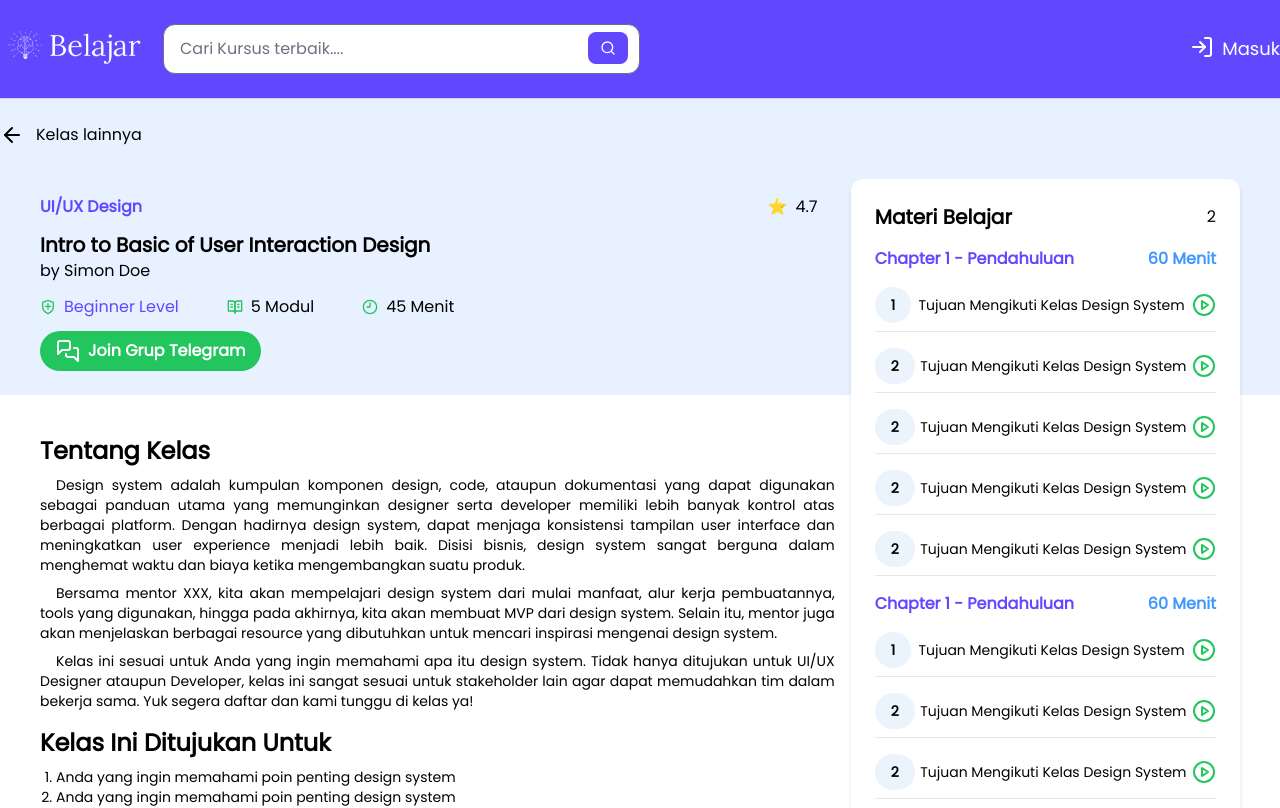
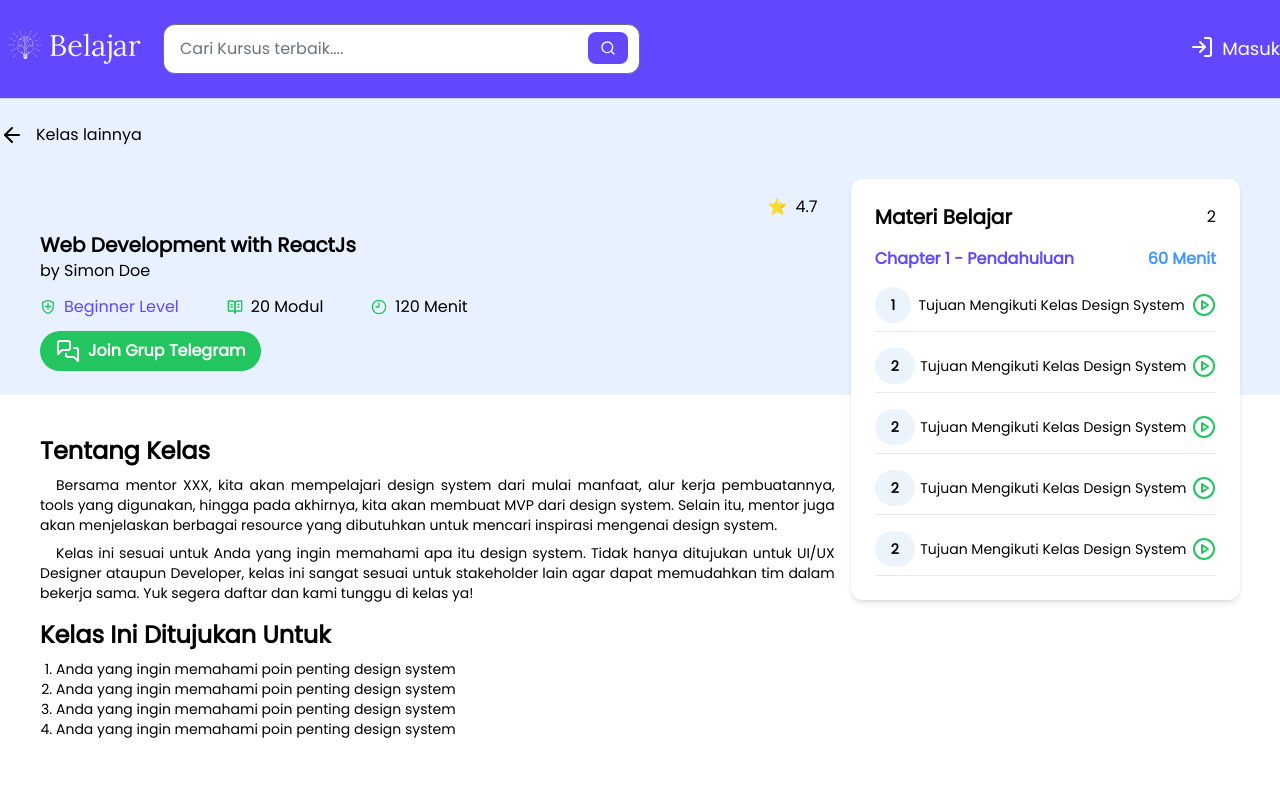
Before and after one commit to NelanJoe/final-project-fe-binar, a React (Vite) app: page /courses/1 in a window 1280 px wide. Shown: the top 808 px of the page. Built offline with nearby package versions, Linux system fonts and the light colour scheme; no server answers.

Commit message:
add: data from api in detail courses

```diff
--- a/src/stores/course/course.api.js
+++ b/src/stores/course/course.api.js
@@ -10,7 +10,15 @@ const courseApi = apiSlice.injectEndpoints({
         };
       },
     }),
+    getCourseById: builder.query({
+      query: (courseId) => {
+        return {
+          url: `/course/${courseId}`,
+          method: "GET",
+        };
+      },
+    }),
   }),
 });
 
-export const { useGetCoursesQuery } = courseApi;
+export const { useGetCoursesQuery, useGetCourseByIdQuery } = courseApi;
--- a/src/views/Courses/components/course-description.jsx
+++ b/src/views/Courses/components/course-description.jsx
@@ -1,18 +1,12 @@
-const CourseDescription = () => {
+import PropTypes from "prop-types";
+
+const CourseDescription = ({ course }) => {
   return (
     <div className="space-y-4">
       <div>
         <h2 className="font-semibold text-2xl mb-2">Tentang Kelas</h2>
         <div className="space-y-2 text-justify text-sm">
-          <article className="indent-4">
-            Design system adalah kumpulan komponen design, code, ataupun
-            dokumentasi yang dapat digunakan sebagai panduan utama yang
-            memunginkan designer serta developer memiliki lebih banyak kontrol
-            atas berbagai platform. Dengan hadirnya design system, dapat menjaga
-            konsistensi tampilan user interface dan meningkatkan user experience
-            menjadi lebih baik. Disisi bisnis, design system sangat berguna
-            dalam menghemat waktu dan biaya ketika mengembangkan suatu produk.
-          </article>
+          <article className="indent-4">{course?.description}</article>
           <article className="indent-4">
             Bersama mentor XXX, kita akan mempelajari design system dari mulai
             manfaat, alur kerja pembuatannya, tools yang digunakan, hingga pada
@@ -46,4 +40,8 @@ const CourseDescription = () => {
   );
 };
 
+CourseDescription.propTypes = {
+  course: PropTypes.object,
+};
+
 export default CourseDescription;
--- a/src/views/Courses/pages/courses-detail.jsx
+++ b/src/views/Courses/pages/courses-detail.jsx
@@ -1,4 +1,4 @@
-import { Link } from "react-router-dom";
+import { Link, useParams } from "react-router-dom";
 import {
   ArrowLeftIcon,
   ShieldPlusIcon,
@@ -13,8 +13,12 @@ import HomeLayout from "@/layouts/home.layout";
 
 import CourseDescription from "../components/course-description";
 import CourseChapter from "../components/course-chapter";
+import { useGetCourseByIdQuery } from "@/stores/course/course.api";
 
 const CoursesDetail = () => {
+  const { id } = useParams();
+  const { data } = useGetCourseByIdQuery(id);
+
   const optionsYoutube = {
     width: "100%",
     height: "400",
@@ -22,6 +26,8 @@ const CoursesDetail = () => {
       autoplay: 0,
     },
   };
+
+  const course = data?.detalCourse;
 
   return (
     <HomeLayout>
@@ -35,29 +41,33 @@ const CoursesDetail = () => {
             </Link>
             <div className="md:px-10 mt-6 md:mt-12 space-y-3 md:w-[67%]">
               <div className="flex md:flex-row justify-between items-center">
-                <h3 className="font-semibold text-dark-blue">UI/UX Design</h3>
+                <h3 className="font-semibold text-dark-blue">
+                  {course?.course?.categories.name}
+                </h3>
                 <div className="flex items-center gap-x-2">
-                  ⭐<p>4.7</p>
+                  ⭐<p>{course?.rating || 4.7}</p>
                 </div>
               </div>
               <div>
                 <h2 className="font-semibold text-xl">
-                  Intro to Basic of User Interaction Design
+                  {course?.course?.title || "Web Development with ReactJs"}
                 </h2>
-                <p>by Simon Doe</p>
+                <p>by {course?.course?.author || "Simon Doe"}</p>
               </div>
               <div className="flex items-center space-x-3 md:space-x-12">
                 <div className="flex items-center space-x-2">
                   <ShieldPlusIcon className="w-4 h-4 text-green-500" />
-                  <p className="text-dark-blue">Beginner Level</p>
+                  <p className="text-dark-blue capitalize">
+                    {course?.course.level || "Beginner"} Level
+                  </p>
                 </div>
                 <div className="flex items-center space-x-2">
                   <BookOpenTextIcon className="w-4 h-4 text-green-500" />
-                  <p>5 Modul</p>
+                  <p>{course?.modul || 20} Modul</p>
                 </div>
                 <div className="flex items-center space-x-2">
                   <Clock9Icon className="w-4 h-4 text-green-500" />
-                  <p>45 Menit</p>
+                  <p>{course?.duration || "120 Menit"}</p>
                 </div>
               </div>
               <div>
@@ -79,7 +89,7 @@ const CoursesDetail = () => {
               <div>
                 <YouTube videoId="ymjNGjuBCTo" opts={optionsYoutube} />
               </div>
-              <CourseDescription />
+              <CourseDescription course={course?.course} />
             </div>
             <aside className="md:col-span-4 md:-mt-60">
               <div className="bg-white p-6 rounded-xl shadow-md space-y-4">
@@ -87,7 +97,6 @@ const CoursesDetail = () => {
                   <h2 className="font-semibold text-xl">Materi Belajar</h2>
                   <p>2</p>
                 </div>
-                <CourseChapter />
                 <CourseChapter />
               </div>
             </aside>
```
